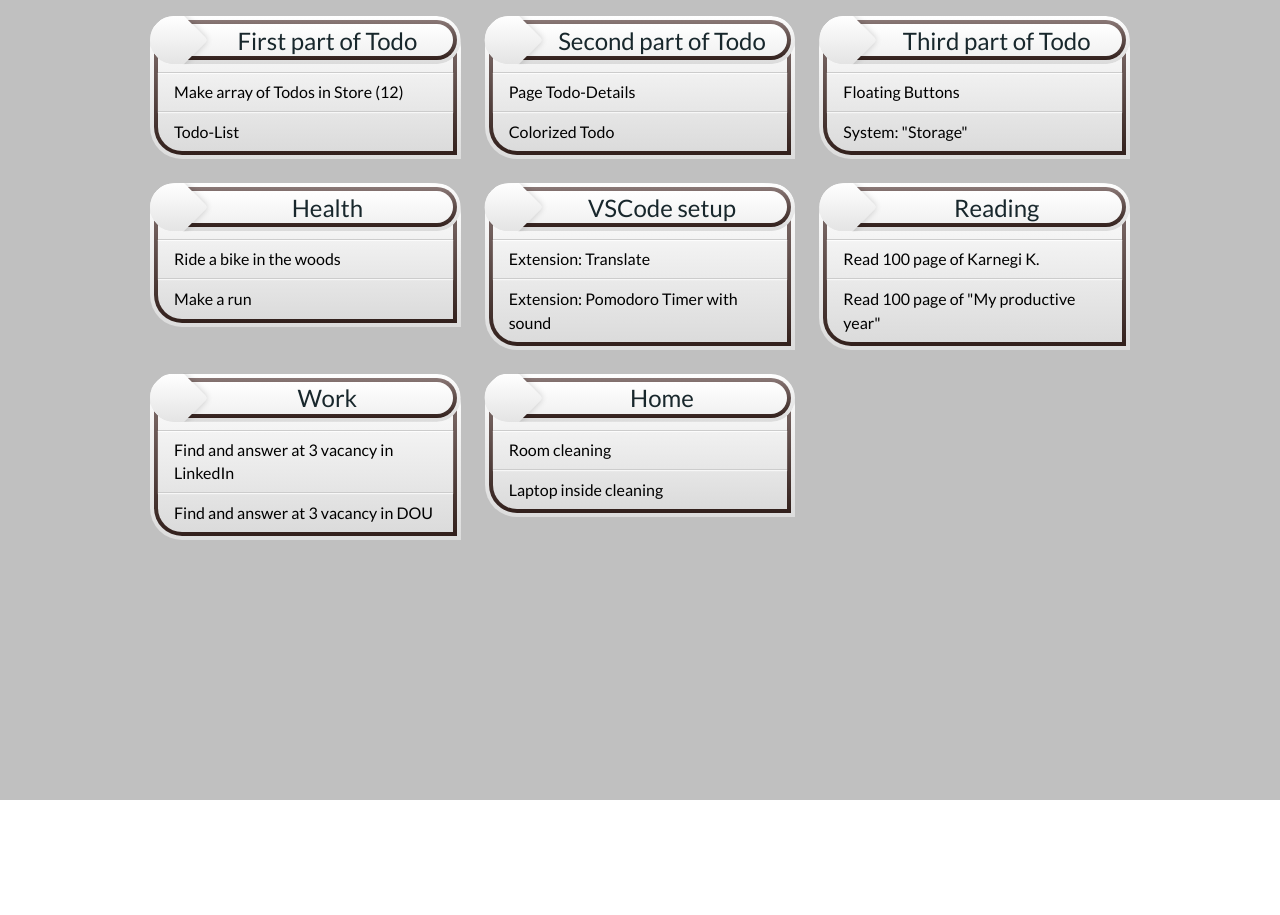
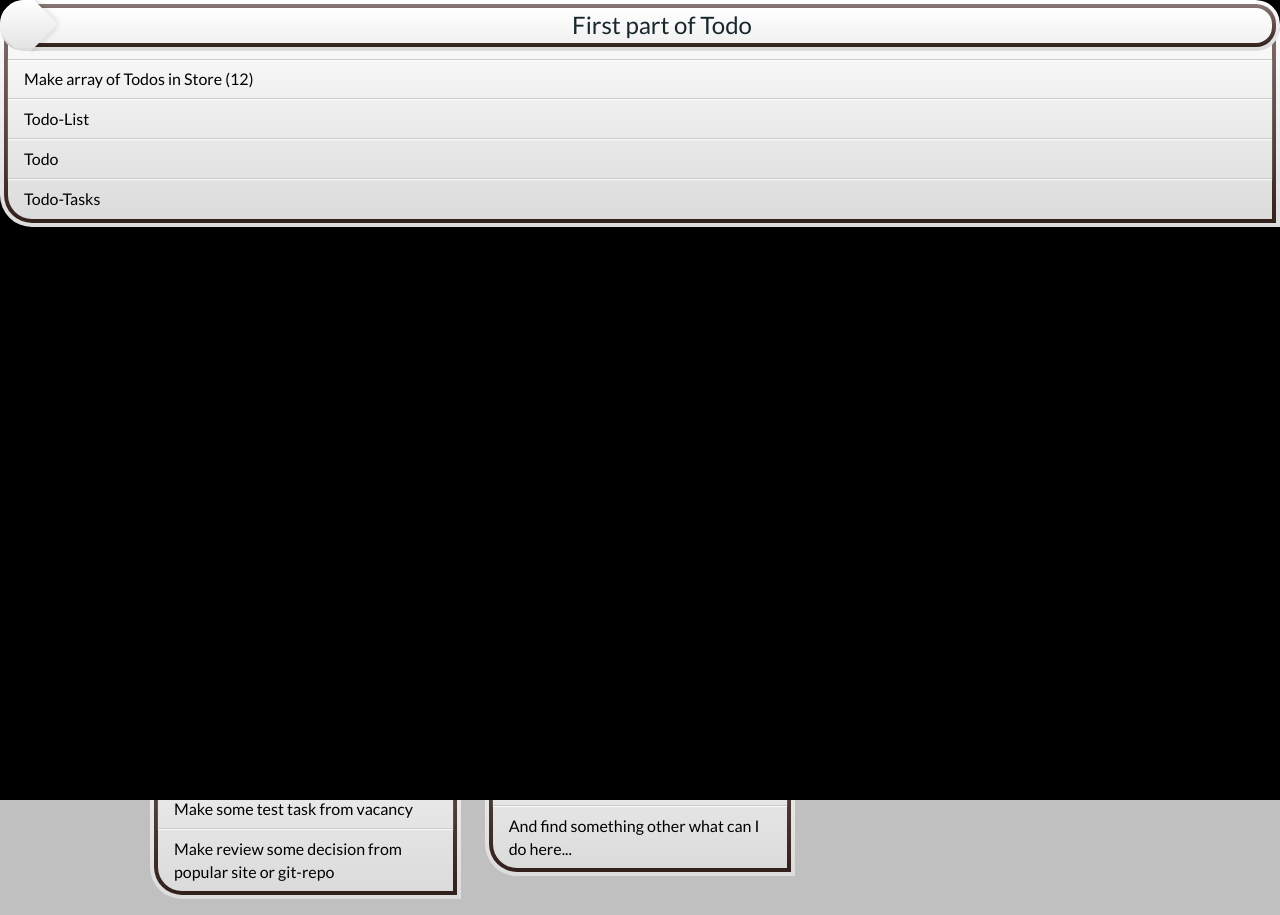
Before and after one commit to ewgenij87snwork/todo-87sn, a Vue app: page / in a window 1280 px wide. Both pictures are taken after a click on the element 305 px from the left and 87 px from the top of the page. Before the commit the page ends 800 px from the top, so only its background shows below. Built offline with nearby package versions, Linux system fonts and the light colour scheme.

Commit message:
show 2 Tasks in TodoList AND all Tasks in TodoDetil

```diff
--- a/src/App.vue
+++ b/src/App.vue
@@ -21,4 +21,7 @@ export default {
   margin: 0;
   padding: 0;
 }
+#app {
+  height: 100%;
+}
 </style>
--- a/src/components/Todo.vue
+++ b/src/components/Todo.vue
@@ -1,5 +1,5 @@
 <template>
-  <div class="todo" v-if="!selected" :style="style">
+  <div class="todo" :style="style" @click="todoClicked" :class="{ todo__selected: selected}">
     <div class="todo_head" :data-pct="todo.category">
       <h2>{{todo.name}}</h2>
       <span class="bookmark"></span>
@@ -20,6 +20,7 @@
 
 
 <script>
+import { mapState } from "vuex";
 import Task from "./Task.vue";
 export default {
   components: {
@@ -29,26 +30,48 @@ export default {
     todo: {
       type: Object,
       required: true
-    },
-    selected: {
-      type: Boolean
+    }
+  },
+  computed: {
+    ...mapState(["selected"]),
+    todoArr() {
+      return this.selected
+        ? this.todo.tasks.slice(0, this.todo.tasks.length)
+        : this.todo.tasks.slice(0, 2);
     }
   },
   data() {
     return {
-      todoArr: this.todo.tasks.splice(
-        0,
-        `${!this.selected ? 2 : this.todo.tasks.length}`
-      ),
-
       style: {
         "--color0": this.todo.colors[0],
         "--color1": this.todo.colors[1]
       }
     };
   },
-  mounted() {
-    console.log(this.style.category);
+
+  methods: {
+    todoClicked() {
+      const appRect = document.querySelector("#app").getBoundingClientRect();
+      const elRect = this.$el.getBoundingClientRect();
+      const todo = this.todo;
+      const rect = {};
+      rect.top = elRect.top - appRect.top;
+      rect.left = elRect.left - appRect.left;
+      rect.width = elRect.width;
+      rect.height = elRect.height;
+      rect.appWidth = appRect.width;
+      rect.appHeight = appRect.height;
+      this.$emit("select", { rect, todo });
+
+      /*
+        1. Берем размер окна и размер самой туду
+        2. Если ширина окна больше 980 пх, то расширяем размер туду до (ш980пх - размер боковых кнопок)
+        2.1 Если ширина окна меньше 600 -- то кнопки буду сверх и тогда: ширину туду до размера окна, а высоту -- (высота экрана - размер кнопок ) + Если размер меньше 600 -- убираем внешние отступы и убираем скругление всех углов
+
+
+        3. В конце -- возвращается "select" вместе с объектом. В родителе вызывается из стора метод, которому передается этот объект.
+      */
+    }
   }
 };
 </script>
@@ -70,7 +93,9 @@ export default {
 /*
 Category -- как бы "вторая стадия пониманя" -- это условное разделение важности Todo по системе "золото, серебро и бронза".
  */
-
+.todo__selected {
+  // visibility: hidden;
+}
 .todo {
   background: rgb(140, 166, 186);
   padding: 0.25rem;
@@ -96,6 +121,11 @@ Category -- как бы "вторая стадия пониманя" -- это
     left: -20%;
     transform: rotate(-45deg);
   }
+  .todo_head {
+    background: linear-gradient(#fff, #fff) content-box,
+      linear-gradient(var(--color0), var(--color1)) padding-box,
+      linear-gradient(#fff, #dbdbdb) border-box;
+  }
 }
 .todo_head {
   display: flex;
@@ -117,6 +147,7 @@ Category -- как бы "вторая стадия пониманя" -- это
   h2 {
     font-weight: 300;
     margin: 0.1rem;
+    padding-bottom: 0.2rem;
   }
 }
 .todo_head::after {
--- /dev/null
+++ b/src/components/TodoDetail.vue
@@ -0,0 +1,72 @@
+<template>
+  <transition @enter="handleEnter" @leave="handleLeave">
+    <div class="todo-detail" v-if="selected">
+      <todo :todo="selected.todo" :active="true" @close="unselectTodo" />
+    </div>
+  </transition>
+</template>
+
+<script>
+import { mapState, mapMutations } from "vuex";
+import Todo from "./Todo.vue";
+export default {
+  components: {
+    Todo
+  },
+  computed: {
+    ...mapState(["selected"])
+  },
+  methods: {
+    ...mapMutations(["unselectTodo"]),
+    /* Сделать условия стилизации (размещения) Todo. ... По центру должно быть и справа место под размер кнопок редактирования и при дисплеях <600 -- кнопки редактирования вверху
+
+
+       */
+    handleEnter(el) {
+      Object.assign(el.style, {
+        top: `${this.selected.rect.top}px`,
+        left: `${this.selected.rect.left}px`,
+        width: `${this.selected.rect.width}px`,
+        height: `${this.selected.rect.height}px`
+      });
+      setTimeout(() => {
+        Object.assign(el.style, {
+          top: 0,
+          left: 0,
+          width: `${this.selected.rect.appWidth}px`,
+          height: `${this.selected.rect.appHeight}px`
+        });
+      }, 0);
+    },
+    handleLeave(el) {
+      Object.assign(el.style, {
+        top: 0,
+        left: 0,
+        width: `${this.unselect.rect.appWidth}px `,
+        height: `${this.unselect.rect.appHeight}px `
+      });
+      setTimeout(() => {
+        Object.assign(el.style, {
+          top: `${this.unselect.rect.top}px `,
+          left: `${this.unselect.rect.left}px `,
+          width: `${this.unselect.rect.width}px `,
+          height: `${this.unselect.rect.height}px `
+        });
+      }, 0);
+    }
+  }
+};
+</script>
+
+<style lang="scss">
+.todo-detail {
+  position: fixed;
+  display: flex;
+  flex-direction: column;
+  background: #000;
+
+  .todo {
+    margin: 0;
+  }
+}
+</style>
--- a/src/components/TodoList.vue
+++ b/src/components/TodoList.vue
@@ -2,14 +2,14 @@
   <div class="todo-list">
     <ul>
       <li v-for="todo in todos" :key="todo.name">
-        <todo :todo="todo" :selcted="selected" />
+        <todo :todo="todo" @select="selectTodo" />
       </li>
     </ul>
   </div>
 </template>
 
 <script>
-import { mapState } from "vuex";
+import { mapState, mapMutations } from "vuex";
 import Todo from "./Todo.vue";
 export default {
   components: {
@@ -17,6 +17,9 @@ export default {
   },
   computed: {
     ...mapState(["todos", "selected"])
+  },
+  methods: {
+    ...mapMutations(["selectTodo"])
   }
 };
 </script>
--- a/src/store.js
+++ b/src/store.js
@@ -5,7 +5,7 @@ Vue.use(Vuex);
 
 export default new Vuex.Store({
   state: {
-    selected: false,
+    selected: null,
     todos: [
       {
         name: 'First part of Todo',
@@ -218,5 +218,14 @@ export default new Vuex.Store({
     ],
   },
   getters: {},
-  mutations: {},
+  mutations: {
+    selectTodo(state, selected) {
+      state.selected = selected;
+      state.unselect = null;
+    },
+    unselectTodo(state) {
+      state.unselect = state.selected;
+      state.selected = null;
+    },
+  },
 });
--- a/src/views/Home.vue
+++ b/src/views/Home.vue
@@ -1,14 +1,17 @@
 <template>
   <div class="home">
     <todo-list />
+    <todo-detail />
   </div>
 </template>
 
 <script>
 import TodoList from "../components/TodoList.vue";
+import TodoDetail from "../components/TodoDetail.vue";
 export default {
   components: {
-    TodoList
+    TodoList,
+    TodoDetail
   }
 };
 </script>
```
Also changed, not shown: src/components/Test.vue (+6 -1 lines).
